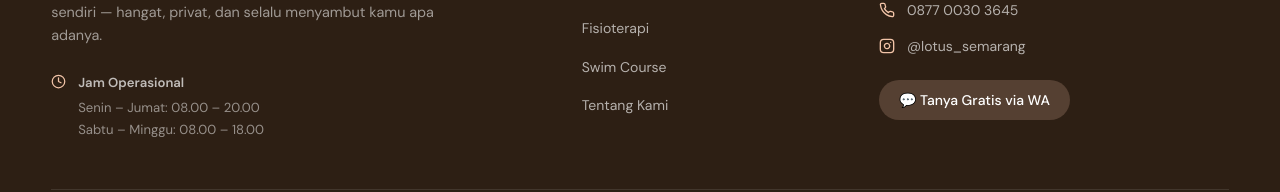
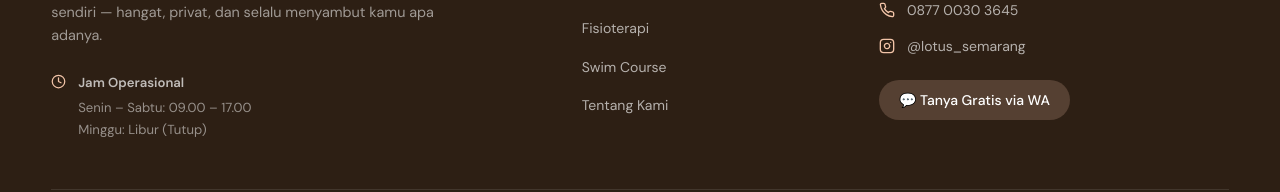
Before and after one commit to menako-studio/lotus-semarang, a Next.js app in the folder apps/web/: page / in a window 1280 px wide. Shown: the part 3822-4014 px from the top of the page. Built offline with nearby package versions, Linux system fonts and the light colour scheme.

Commit message:
chore(web): update operating hours to Mon-Sat 9am-5pm and Sun Closed in Footer

```diff
--- a/apps/web/components/Footer.tsx
+++ b/apps/web/components/Footer.tsx
@@ -86,8 +86,8 @@ export function Footer() {
                 <Clock size={15} className="text-peach mt-0.5 flex-shrink-0" />
                 <div className="font-sans text-cream/50" style={{ fontSize: "0.82rem" }}>
                   <div className="font-semibold text-cream/70 mb-1">Jam Operasional</div>
-                  <div>Senin – Jumat: 08.00 – 20.00</div>
-                  <div>Sabtu – Minggu: 08.00 – 18.00</div>
+                  <div>Senin – Sabtu: 09.00 – 17.00</div>
+                  <div>Minggu: Libur (Tutup)</div>
                 </div>
               </div>
             </div>
```
